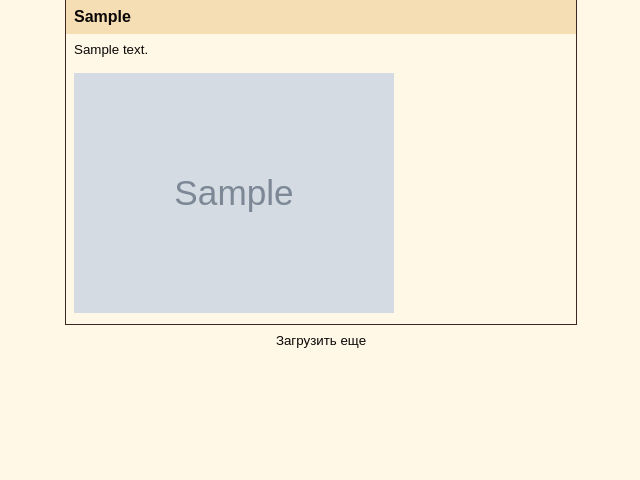
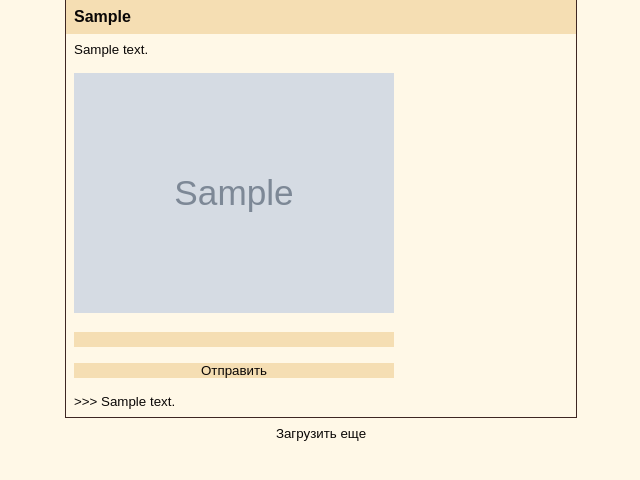
Before and after one commit to etomazhor/etomazhor, a PHP site: page / in a window 1280 px wide. Shown: the part 182-662 px from the top of the page, without its empty margins (327-967 px from the left). Run offline with PHP 8.4, Linux system fonts and the light colour scheme; tables that the repository leaves empty or names only in its code hold one stand-in row (values such as "Sample post"); grey boxes marked "Sample" are stand-in pictures.

Commit message:
Added comments system
Added comments system.

```diff
--- a/index.php
+++ b/index.php
@@ -49,6 +49,28 @@ $posts = $stmt->fetchAll(PDO::FETCH_ASSOC);
                         <?php if (!empty($post['image'])): ?>
                             <img src="<?= secure_input($post['image']) ?>" alt="Изображение поста" class="container_image">
                         <?php endif; ?>
+
+                        <!-- Форма для комментариев -->
+                        <form action="submit_comment.php" method="POST">
+                            <input type="text" class="container_input" name="comment" required></input><br>
+                            <input type="hidden" name="post_id" value="<?= $post['id'] ?>">
+                            <button class="container_input" type="submit">Отправить</button>
+                        </form>
+
+                        <!-- Вывод комментариев -->
+                        <div class="comments_section">
+                            <?php
+                            $stmt = $pdo->prepare("SELECT * FROM comments WHERE post_id = :post_id ORDER BY created_at DESC");
+                            $stmt->bindValue(':post_id', $post['id'], PDO::PARAM_INT);
+                            $stmt->execute();
+                            $comments = $stmt->fetchAll();
+
+                            foreach ($comments as $comment): ?>
+                                <div class="comment">
+                                    <p class="container_form comment_content">>>> <?= secure_input($comment['content']) ?></p>
+                                </div>
+                            <?php endforeach; ?>
+                        </div>
                     </div>
                 <?php endforeach; ?>
             </div>
--- a/mazhor.styles.css
+++ b/mazhor.styles.css
@@ -28,5 +28,6 @@
 .container_input { background-color: #F5DEB3; margin: 8px; resize: none; width: 320px; }
 .container_button { cursor: pointer; }
 .container_image { width: 320px; padding: 8px; }
+.comment_content { word-wrap: break-word; }
 
 .load_more { text-align: center; }
```
Also changed, not shown: submit_comment.php (added, +18 -0 lines), README.md (added).
